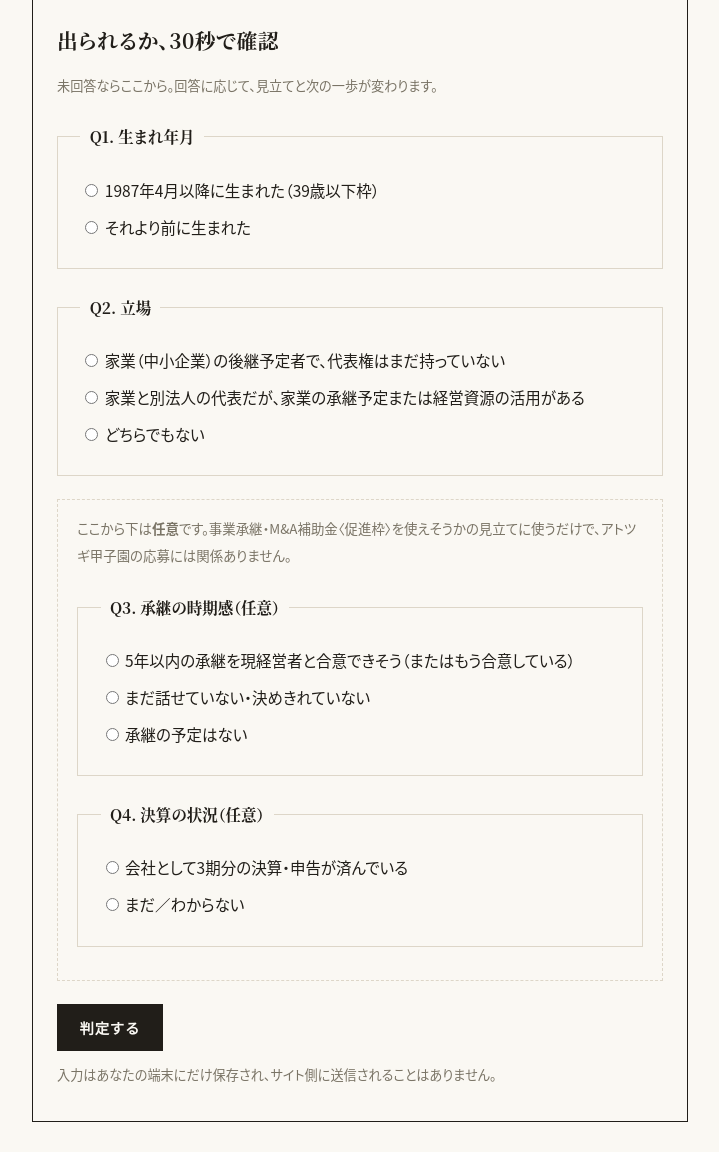
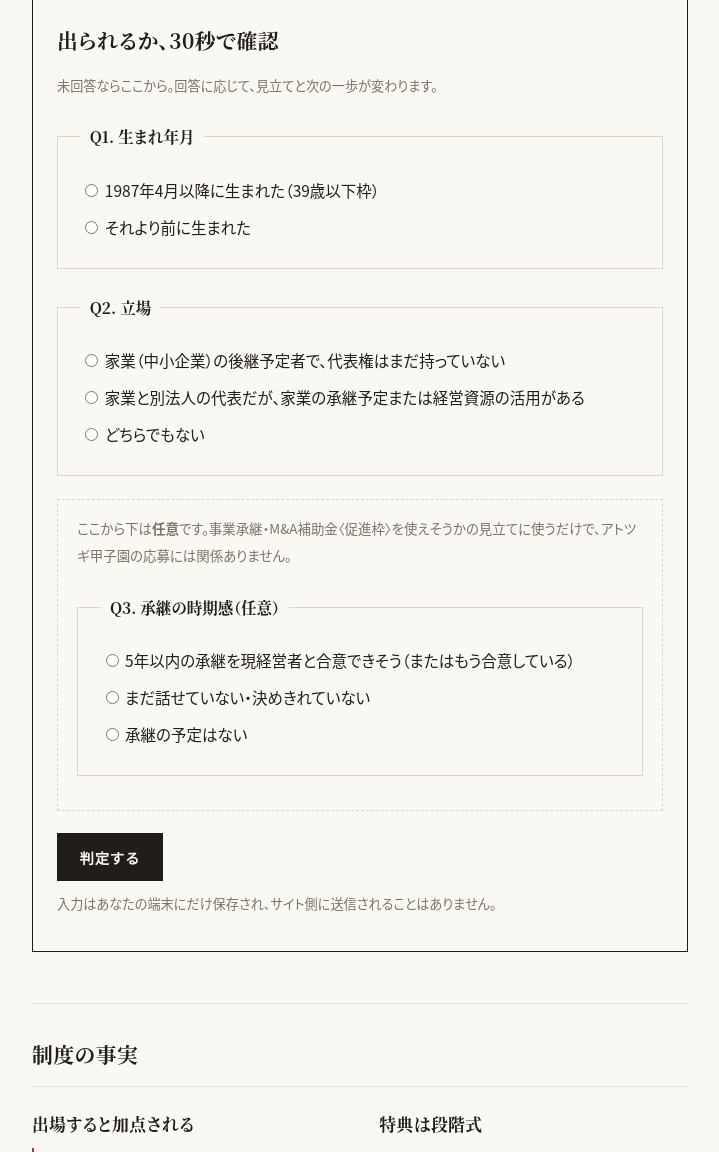
Before and after one commit to R9a00/shinseider, a Python web app: template site/templates/workspace.html in a window 1280 px wide. Shown: the part 562-1714 px from the top of the page, without its empty margins (280-999 px from the left). Run offline with Jinja, Linux system fonts and the light colour scheme; the template is opened without the code that fills it, so the values that code supplies are empty; some libraries are stand-ins or nearby versions.

Commit message:
fix: 30秒チェックのQ4（決算）を削除
Co-Authored-By: Claude Fable 5 <noreply@anthropic.com>

```diff
--- a/site/templates/_checkform.html
+++ b/site/templates/_checkform.html
@@ -19,11 +19,6 @@
       <label><input type="radio" name="q_succ" value="maybe"> まだ話せていない・決めきれていない</label>
       <label><input type="radio" name="q_succ" value="no"> 承継の予定はない</label>
     </fieldset>
-    <fieldset>
-      <legend>Q4. 決算の状況（任意）</legend>
-      <label><input type="radio" name="q_fin" value="yes"> 会社として3期分の決算・申告が済んでいる</label>
-      <label><input type="radio" name="q_fin" value="no"> まだ／わからない</label>
-    </fieldset>
   </div>
   <button class="btn primary" type="submit">判定する</button>
   <p class="muted">入力はあなたの端末にだけ保存され、サイト側に送信されることはありません。</p>
@@ -34,7 +29,7 @@
 document.getElementById('check-form').addEventListener('submit', function(e){
   e.preventDefault();
   var f = new FormData(e.target);
-  var age = f.get('q_age'), pos = f.get('q_pos'), succ = f.get('q_succ'), fin = f.get('q_fin');
+  var age = f.get('q_age'), pos = f.get('q_pos'), succ = f.get('q_succ');
   var data = JSON.parse(document.getElementById('check-data').textContent);
   var days = Math.max(0, Math.ceil((new Date(data.entry_deadline) - new Date()) / 86400000));
   var html = '';
@@ -46,23 +41,19 @@ document.getElementById('check-form').addEventListener('submit', function(e){
   } else {
     html += '<h2>アトツギ甲子園：資格要件に合わない可能性</h2><p>年齢・立場の要件は公式のエントリー要領で必ず確認してください（例外や詳細条件があります）。</p>';
   }
-  if (succ === 'yes' && fin === 'yes') {
+  if (succ === 'yes') {
     html += '<h3>補助金の見立て：主要な入口要件を満たしそうです</h3><p>次の一歩は、認定支援機関（顧問税理士→金融機関→商工会議所の順で相談）と投資内容の具体化。<a href="subsidy.html">要件の全リスト→</a></p>';
   } else if (succ === 'maybe') {
     html += '<h3>いちばん重い一歩は、書類ではなく対話かもしれません</h3><p>この補助金は「5年以内の承継」を決めないと使えません。アトツギ甲子園への挑戦は、現経営者とその話を始めるきっかけと締切になってくれます。</p>';
   } else if (succ === 'no') {
     html += '<h3>補助金の見立て：この枠は対象外の見込み</h3><p>承継予定があることが前提の制度のためです。甲子園への挑戦や、他の制度の検討とは別の話です。</p>';
-  } else if (fin === 'no') {
-    html += '<h3>補助金の見立て：3期分の決算がまだの場合は使えません</h3><p>まず会社の決算状況を確認してみてください。満たせない場合も、省力化投資補助金など他の制度があります。</p>';
-  } else if (succ === 'yes') {
-    html += '<h3>補助金の見立て：承継の見通しは良さそうです</h3><p>決算の状況（Q4）がわかれば、入口要件の見立てまで出せます。</p>';
   } else {
-    html += '<p class="muted">補助金の見立て（任意のQ3・Q4）は、未回答のままで大丈夫です。気になったときに準備室でいつでも確認できます。</p>';
+    html += '<p class="muted">補助金の見立て（任意のQ3）は、未回答のままで大丈夫です。気になったときに準備室でいつでも確認できます。</p>';
   }
   html += '<p>結果はこの端末に保存済みです。<a href="workspace.html">進み具合のページで全体を見る →</a></p>';
   html += '<p class="muted">この判定は簡易チェックです。適用可否は各制度の公募要領原文が常に優先します。</p>';
   var r = document.getElementById('result');
   r.innerHTML = html; r.hidden = false; r.scrollIntoView({behavior:'smooth'});
-  try { localStorage.setItem('shinseider_check', JSON.stringify({age:age,pos:pos,succ:succ,fin:fin,ts:new Date().toISOString()})); } catch(_) {}
+  try { localStorage.setItem('shinseider_check', JSON.stringify({age:age,pos:pos,succ:succ,ts:new Date().toISOString()})); } catch(_) {}
 });
 </script>
--- a/site/templates/workspace.html
+++ b/site/templates/workspace.html
@@ -82,9 +82,8 @@ try {
     var kg = (s.age === 'yes') && (s.pos === 'yes' || s.pos === 'alt');
     var parts = [];
     parts.push('アトツギ甲子園: ' + (kg ? '適合の見込み' : '要件の確認が必要'));
-    if (s.succ === 'yes' && s.fin === 'yes') parts.push('事業承継促進枠: 入口要件を満たす見込み');
+    if (s.succ === 'yes') parts.push('事業承継促進枠: 入口要件を満たす見込み');
     else if (s.succ === 'maybe') parts.push('次の一歩: 現経営者との対話（承継の意思と時期）');
-    else if (s.fin === 'no') parts.push('促進枠は3期分の決算が前提');
     var d2 = new Date(s.ts);
     document.getElementById('ws-status-text').textContent =
       parts.join(' ／ ') + '（' + (d2.getMonth()+1) + '/' + d2.getDate() + ' チェック）';
--- a/site/test_site.py
+++ b/site/test_site.py
@@ -65,7 +65,7 @@ def main():
         # 2b. 全回答 → 保存 → 準備室で復元
         pg.goto(f"file://{DIST}/check.html")
         pg.check("input[name=q_age][value=yes]"); pg.check("input[name=q_pos][value=yes]")
-        pg.check("input[name=q_succ][value=yes]"); pg.check("input[name=q_fin][value=yes]")
+        pg.check("input[name=q_succ][value=yes]");
         pg.click("button[type=submit]")
         pg.wait_for_selector("#result:not([hidden])", timeout=8000)
         if "進み具合" not in pg.inner_text("#result"):
```
